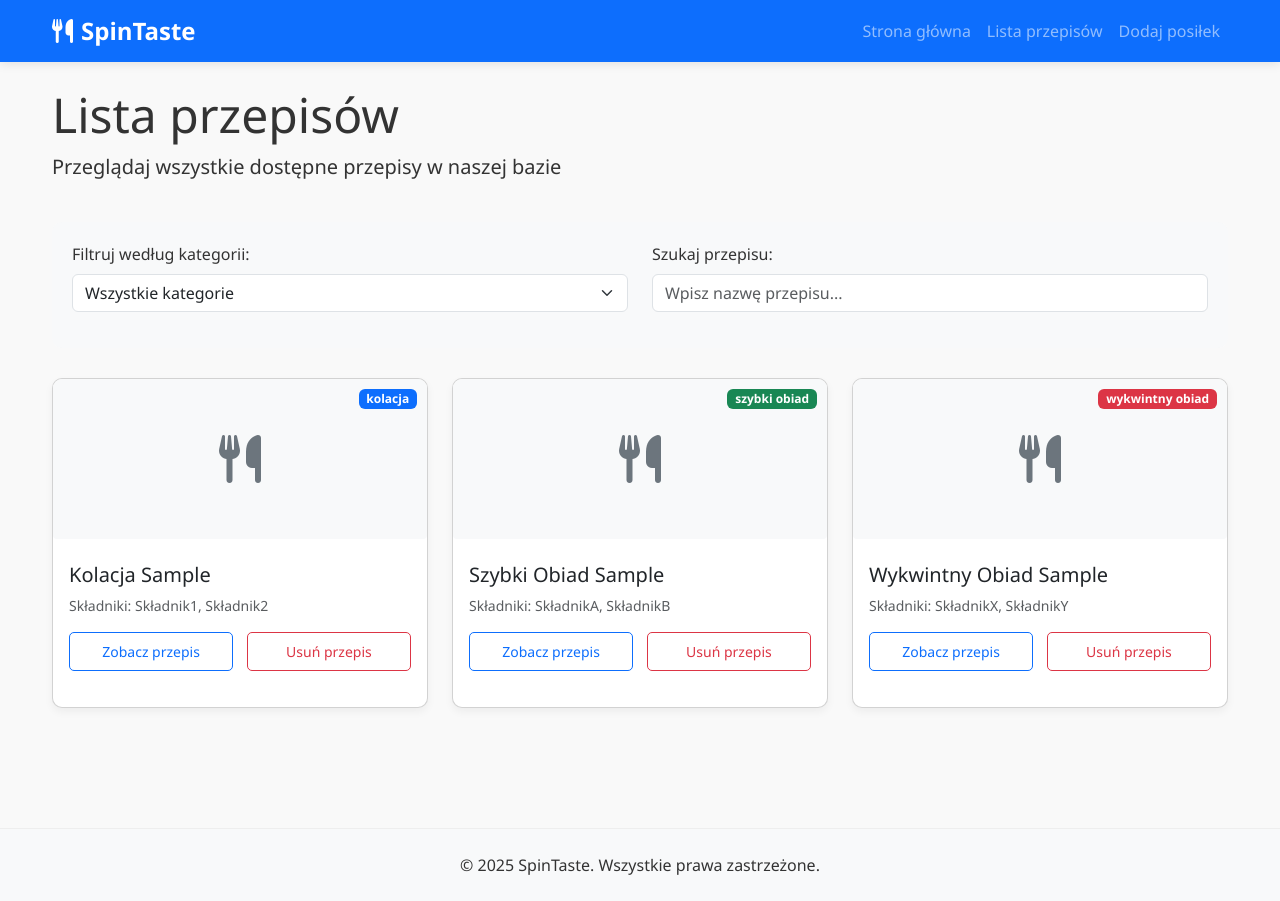
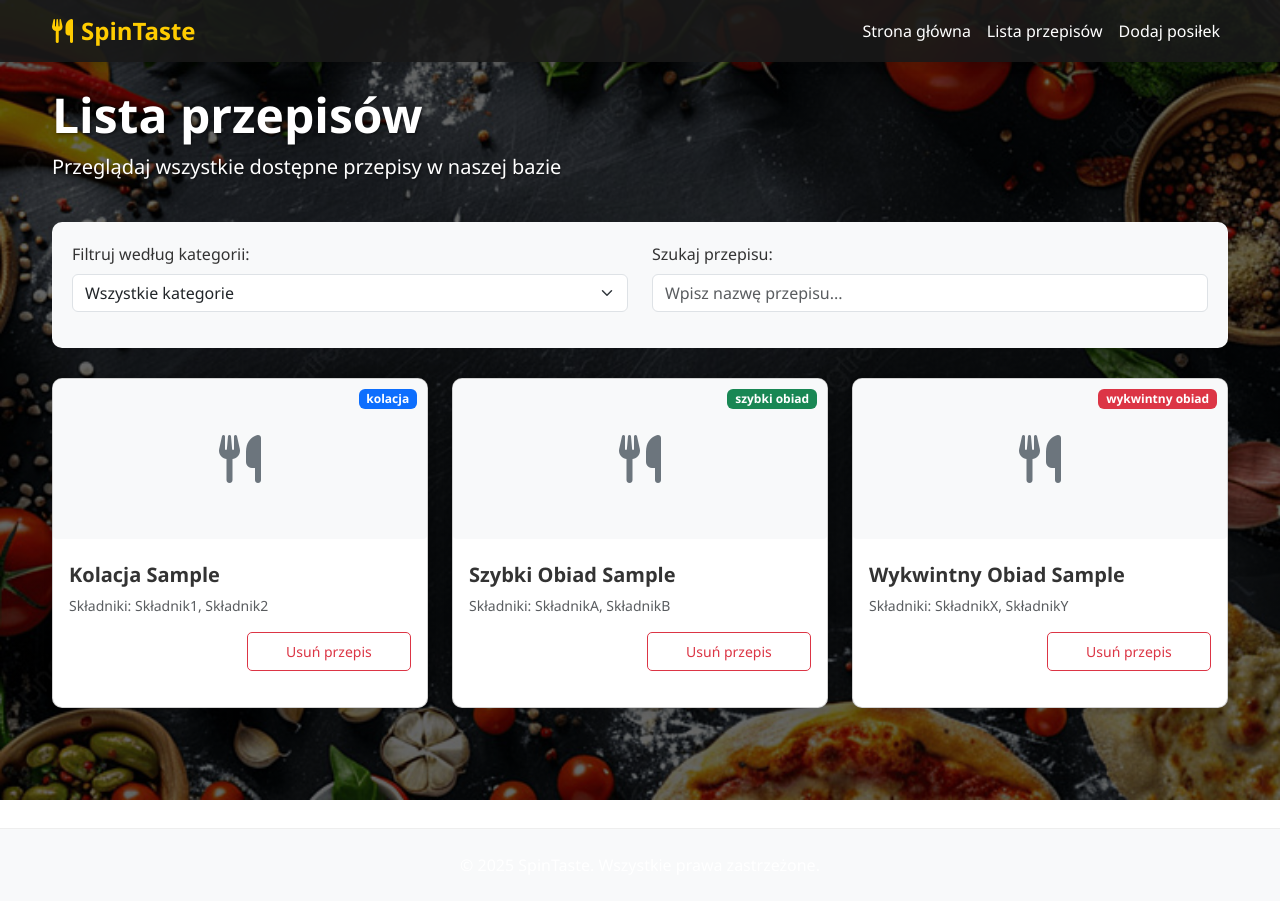
Before and after one commit to marcinX-dev/SpinTaste, a Flask app: page /lista_przepisow in a window 1280 px wide. Run offline with Flask 3, Linux system fonts and the light colour scheme; data comes from the database, SQL or seed files in the repository; both versions use the stored data as it was after the commit; some libraries are stand-ins or nearby versions.

Commit message:
enhance styling and layout; add meal database and background image

```diff
--- a/static/css/style.css
+++ b/static/css/style.css
@@ -1,37 +1,157 @@
 /* Global Styles */
 body {
 	font-family: 'Segoe UI', Tahoma, Geneva, Verdana, sans-serif;
-	background-color: #f9f9f9;
+	position: relative;
 	color: #333;
+}
+
+/* Tło z ciemną nakładką */
+body::before {
+	content: '';
+	position: fixed;
+	top: 0;
+	left: 0;
+	width: 100%;
+	height: 100%;
+	background-image: linear-gradient(rgba(0, 0, 0, 0.6), rgba(0, 0, 0, 0.6)), url('../images/food-background.jpg');
+	background-size: cover;
+	background-position: center;
+	background-repeat: no-repeat;
+	z-index: -1;
 }
 
 .container {
 	max-width: 1200px;
+	position: relative;
 }
 
-/* Navbar Styling */
+/* Navbar Styling - Zmieniony na ciemniejszy z akcentem złotym */
 .navbar {
-	box-shadow: 0 2px 10px rgba(0, 0, 0, 0.1);
+	box-shadow: 0 2px 10px rgba(0, 0, 0, 0.2);
+	background-color: rgba(25, 25, 25, 0.9) !important;
 }
 
 .navbar-brand {
 	font-weight: bold;
 	font-size: 1.5rem;
+	color: #ffcc00 !important;
+}
+
+.navbar-dark .navbar-nav .nav-link {
+	color: #fff !important;
+}
+
+.navbar-dark .navbar-nav .nav-link:hover {
+	color: #ffcc00 !important;
+}
+
+/* Heading Styling - Wszystkie nagłówki poza specjalnymi kontenerami */
+h1,
+h2,
+h3,
+h4,
+h5,
+h6 {
+	font-weight: 600;
+	color: #fff;
+}
+
+/* Nagłówki i teksty wewnątrz kart (na białym tle) */
+.card h1,
+.card h2,
+.card h3,
+.card h4,
+.card h5,
+.card h6,
+.card p,
+.meal-card h1,
+.meal-card h2,
+.meal-card h3,
+.meal-card h4,
+.meal-card h5,
+.meal-card h6,
+.meal-card p,
+.modal-content h1,
+.modal-content h2,
+.modal-content h3,
+.modal-content h4,
+.modal-content h5,
+.modal-content h6,
+.modal-content p {
+	color: #333;
+}
+
+.display-4,
+.display-5 {
+	font-weight: 700;
+	color: #fff;
+	text-shadow: 1px 1px 3px rgba(0, 0, 0, 0.5);
+}
+
+/* Białe paragrafy na ciemnym tle */
+.container > .row > .col-12 p {
+	color: white;
+	text-shadow: 1px 1px 3px rgba(0, 0, 0, 0.5);
+}
+
+/* Lead text na stronie głównej */
+.lead {
+	color: white;
+	text-shadow: 1px 1px 3px rgba(0, 0, 0, 0.5);
 }
 
 /* Card Styling */
 .card {
 	border-radius: 10px;
 	overflow: hidden;
-	box-shadow: 0 4px 8px rgba(0, 0, 0, 0.05);
+	box-shadow: 0 4px 8px rgba(0, 0, 0, 0.1);
 	margin-bottom: 20px;
+	background-color: white;
 }
 
 .card-header {
 	font-weight: 600;
+	background-color: #f8f8f8;
+	border-bottom: 2px solid #ffcc00;
 }
 
-/* Button Styling */
+/* Meal Card Styling - Poprawione style kart posiłków */
+.meal-card {
+	border: 3px solid #ffcc00;
+	border-radius: 15px;
+	transition: transform 0.3s;
+	height: 100%;
+	cursor: pointer;
+	background-color: white;
+	box-shadow: 0 5px 15px rgba(0, 0, 0, 0.1);
+}
+
+.meal-card:hover {
+	transform: translateY(-5px);
+	box-shadow: 0 10px 20px rgba(0, 0, 0, 0.15);
+}
+
+.category-title {
+	text-align: center;
+	margin-bottom: 1.5rem;
+	font-weight: bold;
+	color: #333 !important;
+	border-bottom: 2px solid #ffcc00;
+	padding-bottom: 10px;
+}
+
+.meal-image {
+	height: 200px;
+	background-color: #f8f9fa;
+	display: flex;
+	align-items: center;
+	justify-content: center;
+	font-size: 1.25rem;
+	color: #6c757d;
+	border-radius: 8px;
+}
+
+/* Button Styling - Poprawione przyciski */
 .btn {
 	border-radius: 5px;
 	padding: 8px 20px;
@@ -45,23 +165,58 @@
 }
 
 .btn-primary {
-	background-color: #3498db;
-	border-color: #3498db;
+	background-color: #333;
+	border-color: #333;
 }
 
 .btn-primary:hover {
-	background-color: #2980b9;
-	border-color: #2980b9;
+	background-color: #222;
+	border-color: #222;
+}
+
+.btn-outline-primary {
+	color: white;
+	border-color: white;
+}
+
+.btn-outline-primary:hover {
+	background-color: #ffcc00;
+	border-color: #ffcc00;
+	color: #333;
+}
+
+.btn-spin {
+	background-color: #ffcc00;
+	border: none;
+	color: #333;
+	font-weight: bold;
+	padding: 10px 30px;
+	font-size: 1.1rem;
+	box-shadow: 0 4px 6px rgba(0, 0, 0, 0.1);
+}
+
+.btn-spin:hover {
+	background-color: #f8c200;
+	transform: translateY(-3px);
+	box-shadow: 0 6px 12px rgba(0, 0, 0, 0.15);
 }
 
 /* Modal Styling */
 .modal-content {
 	border-radius: 15px;
 	overflow: hidden;
+	background-color: white;
+	box-shadow: 0 10px 30px rgba(0, 0, 0, 0.2);
 }
 
 .modal-header {
 	border-bottom: 1px solid #eee;
+	background-color: #ffcc00;
+	color: #333;
+}
+
+.modal-header h5 {
+	color: #333;
 }
 
 .modal-footer {
@@ -103,12 +258,48 @@
 /* Custom Form Controls */
 .form-control:focus,
 .form-select:focus {
-	box-shadow: 0 0 0 0.25rem rgba(52, 152, 219, 0.25);
-	border-color: #3498db;
+	box-shadow: 0 0 0 0.25rem rgba(255, 204, 0, 0.25);
+	border-color: #ffcc00;
 }
 
 /* Footer Styling */
 footer {
 	margin-top: 50px;
 	border-top: 1px solid #eee;
+	background-color: rgba(25, 25, 25, 0.9);
+	padding: 20px 0;
 }
+
+footer p {
+	color: white;
+}
+
+/* Checkbox container styling */
+.checkbox-container {
+	margin: 0 10px;
+}
+
+.form-check-input:checked {
+	background-color: #ffcc00;
+	border-color: #ffcc00;
+}
+
+/* Loader styling */
+.loader {
+	border: 5px solid #f3f3f3;
+	border-top: 5px solid #ffcc00;
+	border-radius: 50%;
+	width: 50px;
+	height: 50px;
+	animation: spin 1s linear infinite;
+	margin: 20px auto;
+}
+
+@keyframes spin {
+	0% {
+		transform: rotate(0deg);
+	}
+	100% {
+		transform: rotate(360deg);
+	}
+}
```
Also changed, not shown: meals.db, static/images/food-background.jpg (added), 1 other file.
